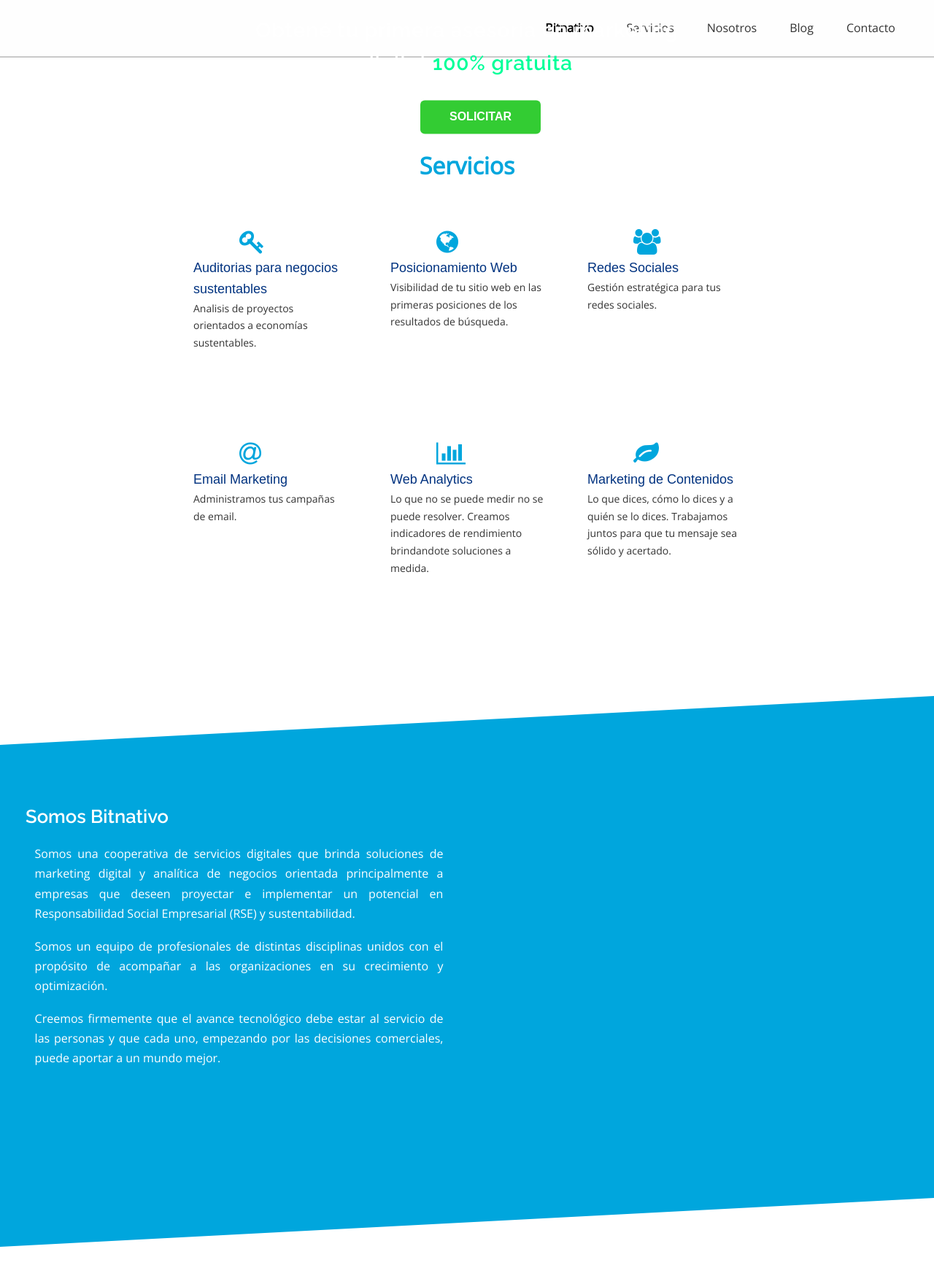
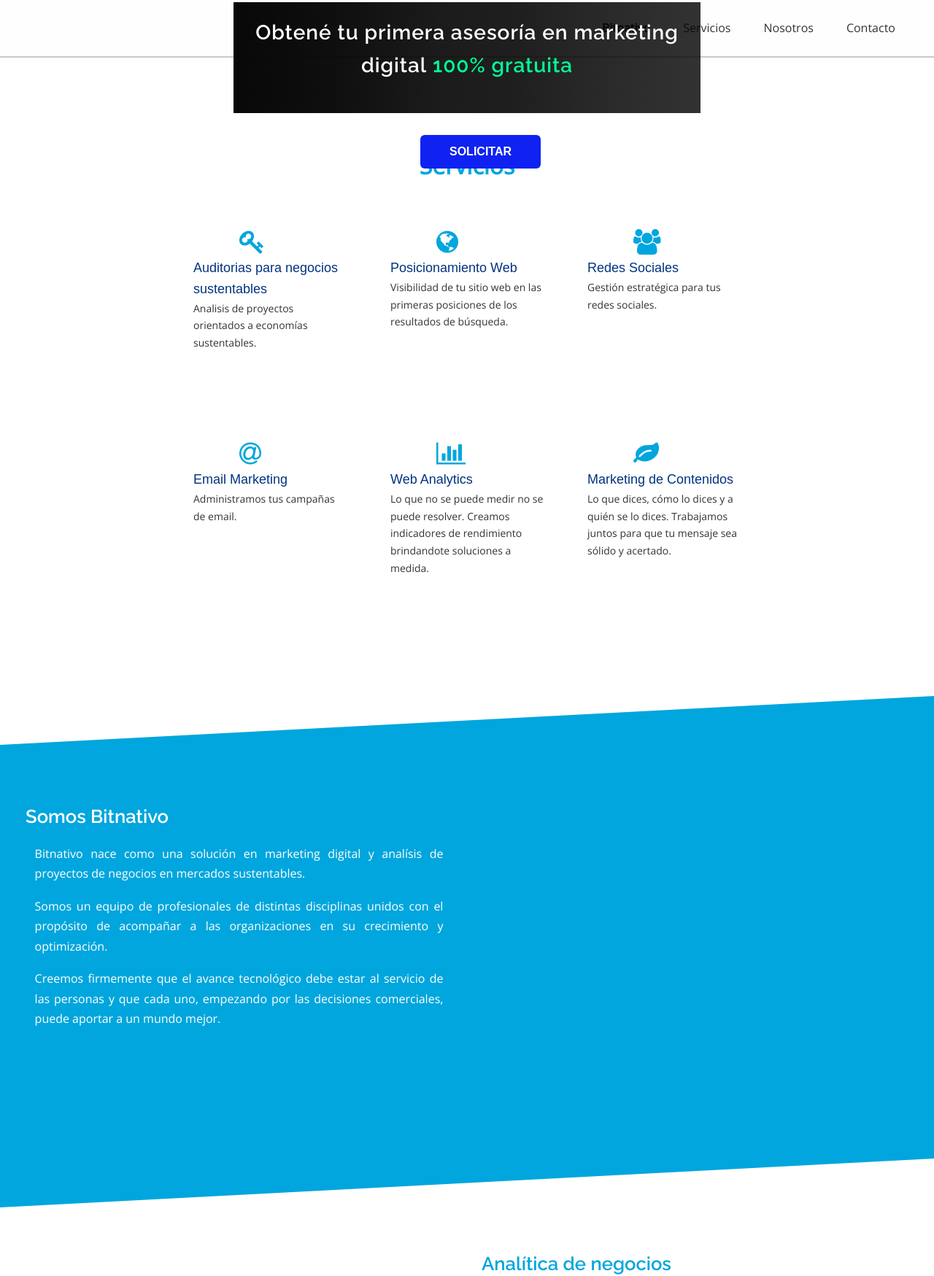
Before and after one commit to resourceldg/bitnatpro, a Django app: template templates/inicio.html in a window 1280 px wide. Shown: the top 1749 px of the page at 73% size. Run offline with Django 3.2, Linux system fonts and the light colour scheme; the template is opened without the code that fills it, so the values that code supplies are empty; some libraries are stand-ins or nearby versions.

Commit message:
Update inicio.html

```diff
--- a/templates/inicio.html
+++ b/templates/inicio.html
@@ -7,6 +7,7 @@
 <head>
   <meta charset="utf-8">
   <link rel="canonical" href="https://bitnativo.com">
+
   <meta name="viewport" content="width=device-width,minimum-scale=1,initial-scale=1">
   <title>Agencia de marketing digital | Bitnativo </title>
   <meta name="description" content= "Agencia de marketing digital y analítica de negocios online. Posicionamiento web. Gestión de redes sociales. Marketing de contenidos.">
@@ -58,13 +59,14 @@ h1 {
 	margin: 0 5px;
   color: #fff;
   text-align: center;
-}
+ }
 
 h2{
     margin: 0 5px;
     font-size:1.6rem;
     color:#00a6dd;
     text-align: left;
+    /*text-transform: uppercase;*/
   }
 
 h3 {
@@ -136,12 +138,14 @@ nav.navbar.navbar-default.navbar-fixed-top {
 }
 
 
-.center-pdf {/***/
+.center-pdf {
+
     position: absolute;
     top: 50%;
     left: 50%;
     transform: translate(-50%, -50%);
     -webkit-transform: translate(-50%, -50%);
+
 }
 
   .centrado{
@@ -968,12 +972,13 @@ a:focus {
 }
   .boton-cta {
     color: #fff;
-    background: #33cc33;
+    background: #0f22f2;
     font-size: 16px;
     font-weight: bold;
     padding: 10px 40px;
     border-radius: 6px;
     text-transform: uppercase;
+    margin-top:30px;
   }
 
   .boton-cta:active, .boton-cta:visited{
@@ -981,8 +986,9 @@ a:focus {
   }
 
   .boton-cta:hover{
-    background:#00ff99;
-    color: #fff;
+    background:#fff;
+    color: #0f22f2;
+    border:2px solid #0f22f2;
   }
 
   .elct{
@@ -1039,15 +1045,18 @@ color: #fff;
     color:#33cc33;
  }
 
-.pdf{
-    display:flex;
-    flex-direction:row;
-    flex-wrap:wrap;
-    justify-content:space-around;
-    align-items:center;
-    padding: 20px 0;
+
+.center-pdf{
+background: rgba(8,8,8,1);
+    background: -moz-linear-gradient(left, rgba(8,8,8,1) 0%, rgba(3,3,3,0.95) 24%, rgba(8,8,8,0.92) 44%, rgba(3,3,3,0.89) 60%, rgba(3,3,3,0.85) 77%, rgba(3,3,3,0.81) 100%);
+    background: -webkit-gradient(left top, right top, color-stop(0%, rgba(8,8,8,1)), color-stop(24%, rgba(3,3,3,0.95)), color-stop(44%, rgba(8,8,8,0.92)), color-stop(60%, rgba(3,3,3,0.89)), color-stop(77%, rgba(3,3,3,0.85)), color-stop(100%, rgba(3,3,3,0.81)));
+    background: -webkit-linear-gradient(left, rgba(8,8,8,1) 0%, rgba(3,3,3,0.95) 24%, rgba(8,8,8,0.92) 44%, rgba(3,3,3,0.89) 60%, rgba(3,3,3,0.85) 77%, rgba(3,3,3,0.81) 100%);
+    background: -o-linear-gradient(left, rgba(8,8,8,1) 0%, rgba(3,3,3,0.95) 24%, rgba(8,8,8,0.92) 44%, rgba(3,3,3,0.89) 60%, rgba(3,3,3,0.85) 77%, rgba(3,3,3,0.81) 100%);
+    background: -ms-linear-gradient(left, rgba(8,8,8,1) 0%, rgba(3,3,3,0.95) 24%, rgba(8,8,8,0.92) 44%, rgba(3,3,3,0.89) 60%, rgba(3,3,3,0.85) 77%, rgba(3,3,3,0.81) 100%);
+    background: linear-gradient(to right, rgba(8,8,8,1) 0%, rgba(3,3,3,0.95) 24%, rgba(8,8,8,0.92) 44%, rgba(3,3,3,0.89) 60%, rgba(3,3,3,0.85) 77%, rgba(3,3,3,0.81) 100%);
+    filter: progid:DXImageTransform.Microsoft.gradient( startColorstr='#080808', endColorstr='#030303', GradientType=1 );
+
     }
-
 
 .center-pdf span{
         color:#00ff99;
@@ -1080,6 +1089,7 @@ color: #fff;
      padding-bottom:10px;
      padding-left:10px;
      padding-right:10px;
+
     }
 
 
@@ -1192,16 +1202,17 @@ a{background-color:transparent;-webkit-text-decoration-skip:objects}a:active,a:h
 *{box-sizing:border-box}body{background:#fff;/**font-family:Source Sans Pro,-apple-system,BlinkMacSystemFont,Segoe UI,Roboto,sans-serif;**/
 min-width:100%;overflow-x:hidden;font-smooth:always;-webkit-font-smoothing:antialiased}body{line-height:1.6;letter-spacing:normal}
 
-h1{margin:0;padding:0;font-weight:400;letter-spacing:.06rem}a,a:active,a:visited{color:inherit}/**body{line-height:1.4}**/
+h1{margin:0;padding:20px;font-weight:400;letter-spacing:.06rem}a,a:active,a:visited{color:inherit}/**body{line-height:1.4}**/
 
 </style>
 </head>
 
+
  <body>
-{% load static %}
+
+ {% load static %}
  {% load zinnia %}
-
-<!--inicio amp analytics-->
+ <!--inicio amp analytics-->
 <amp-analytics type="googleanalytics">
 <script type="application/json">
 {
@@ -1233,8 +1244,7 @@ h1{margin:0;padding:0;font-weight:400;letter-spacing:.06rem}a,a:active,a:visited
                     <li><a class="page-scroll scroll logob" href="#inicio">Bitnativo</a></li> <!-- mm class="navbar-left-logo-->
                     <li><a class="page-scroll scroll" href="#servicios">Servicios</a></li>
                     <li><a class="page-scroll scroll" href="#nosotros">Nosotros</a></li>
-                    <li><a href="/blog/">Blog</a></li>
-		    <li><a href="/contact/">Contacto</a></li>
+                    <li><a href="/contact/">Contacto</a></li>
 <!--
                     <li><a href="/blog">Blog</a></li>
 -->
@@ -1243,22 +1253,16 @@ h1{margin:0;padding:0;font-weight:400;letter-spacing:.06rem}a,a:active,a:visited
         </div>
     </nav>
          <div class="carousel container2">
-                  <amp-img layout="responsive" src="/static/images/imagen5-1920x733-min-min.png" width="1920" height="733" alt="asesoria gratuita en marketing digital"></amp-img>
-                  <div class="center-pdf">
-                      <h1>Obtené tu primera asesoría en marketing digital<span class="fuerte"> 100% gratuita</span><br></h1>
-                      <p></p>
+                  <amp-img layout="responsive" src="/static/images/rse1-mi.png" width="5000" height="2813" alt="asesoria gratuita en marketing digital"></amp-img>
 
-                          <a class="boton-cta elct" href= "{% url 'asesoria-gratuita-en-marketing-digital' %}">Solicitar</a>
+                      <div class="center-pdf">
+                          <h1>Obtené tu primera asesoría en marketing digital<span class="fuerte"> 100% gratuita</span></h1><br>
+                          <a class="boton-cta elct" href= "{% url 'Ctalider_lp' %}">Solicitar</a>
 
-                  </div>
+                      </div>
           </div>
 
-          <div class="seccion-chica">
-            <div class="cent-hz-vt">
-          <h1>Obtené tu primera asesoría en marketing digital<span class="fuerte"> 100% gratuita</span><br></h1>
-        <br><a class="boton-cta" href= "{% url 'asesoria-gratuita-en-marketing-digital' %}"> Solicitar </a>
-          </div>
-      </div>
+
 </div>
 <!-- Portfolio -->
   <div class="portfolio" id="servicios"><!-- portfolio mm -->
@@ -1266,7 +1270,7 @@ h1{margin:0;padding:0;font-weight:400;letter-spacing:.06rem}a,a:active,a:visited
                      <div class="serv">
                          <div class="col">
                                  <div class="uno">
-                                    <div class="do"><a href= "{% url 'negocios-digitales' %}"><i class="fa fa-key"></i><br>Auditorias para negocios sustentables</a>
+                                    <div class="do"><a href= "{% url 'Negocio_lp' %}"><i class="fa fa-key"></i><br>Auditorias para negocios sustentables</a>
                                        <div class="tre"><p>Analisis de proyectos orientados a economías sustentables.
                                              </p>
 
@@ -1274,13 +1278,13 @@ h1{margin:0;padding:0;font-weight:400;letter-spacing:.06rem}a,a:active,a:visited
                                     </div>
                                  </div>
                                  <div class="uno">
-                                     <div class="do"><a href= "{% url 'posicionamiento-web' %}"><i class="fa fa-globe"></i><br> Posicionamiento Web</a>
+                                     <div class="do"><a href= "{% url 'Posicionamiento_lp' %}"><i class="fa fa-globe"></i><br> Posicionamiento Web</a>
                                          <div class="tre"><p>Visibilidad de tu sitio web en las primeras posiciones de los resultados de búsqueda.</p>
                                         </div>
                                     </div>
                                  </div>
                                 <div class="uno">
-                                     <div class="do"><a href= "{% url 'ventas-en-redes-sociales' %}"><i class="fa fa-users"></i><br> Redes Sociales</a>
+                                     <div class="do"><a href= "{% url 'Social_lp' %}"><i class="fa fa-users"></i><br> Redes Sociales</a>
                                          <div class="tre"><p>Gestión estratégica para tus redes sociales.</p>
                                         </div>
                                     </div>
@@ -1289,7 +1293,7 @@ h1{margin:0;padding:0;font-weight:400;letter-spacing:.06rem}a,a:active,a:visited
 
                          <div class="col">
                                  <div class="uno">
-                                    <div class="do"><a href= "{% url 'email-marketing' %}"><i class="fa fa-at"></i><br> Email Marketing</a>
+                                    <div class="do"><a href= "{% url 'Emailmkt_lp' %}"><i class="fa fa-at"></i><br> Email Marketing</a>
                                              <div class="tre"><p>Administramos tus campañas de email.</p>
                                              </div>
                                     </div>
@@ -1297,14 +1301,14 @@ h1{margin:0;padding:0;font-weight:400;letter-spacing:.06rem}a,a:active,a:visited
                                  </div>
 
                                  <div class="uno">
-                                     <div class="do"><a href= "{% url 'analitica-web' %}"><i class="fa fa-bar-chart"></i><br> Web Analytics</a>
+                                     <div class="do"><a href= "{% url 'Analytics_lp' %}"><i class="fa fa-bar-chart"></i><br> Web Analytics</a>
                                              <div class="tre"><p>Lo que no se puede medir no se puede
                                              resolver. Creamos indicadores de rendimiento brindandote soluciones a medida.</p>
                                              </div>
                                     </div>
                                 </div>
                                  <div class="uno">
-                                     <div class="do"><a href= "{% url 'marketing-de-contenidos' %}"><i class="fa fa-leaf"></i><br> Marketing de Contenidos</a>
+                                     <div class="do"><a href= "{% url 'Contenido_lp' %}"><i class="fa fa-leaf"></i><br> Marketing de Contenidos</a>
                                              <div class="tre"><p> Lo que dices, cómo lo dices y a quién se lo dices.
                                              Trabajamos juntos para que tu mensaje sea sólido y acertado.</p>
                                              </div>
@@ -1324,8 +1328,7 @@ h1{margin:0;padding:0;font-weight:400;letter-spacing:.06rem}a,a:active,a:visited
 
                 <div class="col-md-6 about-left">
                               <h2>Somos Bitnativo</h2>
-<p>Somos una cooperativa de servicios digitales que brinda soluciones de marketing digital y analítica de negocios orientada principalmente a empresas que deseen proyectar e implementar un potencial en Responsabilidad Social Empresarial (RSE) y sustentabilidad.
-	</p><p>Somos un equipo de profesionales de distintas disciplinas unidos con el propósito de  acompañar a las organizaciones en su crecimiento y optimización.</p>
+<p>Bitnativo nace como una solución en marketing digital y analísis de proyectos de negocios en mercados sustentables.</p><p>Somos un equipo de profesionales de distintas disciplinas unidos con el propósito de  acompañar a las organizaciones en su crecimiento y optimización.</p>
 <p>Creemos firmemente que el avance tecnológico debe estar al servicio de las personas y que cada uno, empezando por las decisiones comerciales, puede aportar a un mundo mejor.</p>
                 </div>
                 <div data-aos="flip-right" class="col-md-6 about-right">
@@ -1355,7 +1358,14 @@ h1{margin:0;padding:0;font-weight:400;letter-spacing:.06rem}a,a:active,a:visited
                       </ul>
 <br><br>
   <h4>Brindamos servicios óptimos para soluciones integrales.</h4>
-                      <a class="boton-cta" href= "{% url 'negocios-digitales' %}">¡Lo quiero!</a>
+                      <a class="boton-cta" href= "{% url 'Negocio_lp' %}">¡Lo quiero!</a>
+
+
+
+<!--
+    <p>Posicionamiento SEO y SEM, Social Media Strategist, Community Manager,
+       marketing de contenidos, herramientas de monitoreo y escucha social,
+       gestión de eventos corporativos, analítica organizacional.-->
 
   </div>
 
@@ -1378,6 +1388,35 @@ h1{margin:0;padding:0;font-weight:400;letter-spacing:.06rem}a,a:active,a:visited
 <div class="masc-oblicua"><div class="masc-oblicua" style="background: rgb(84, 85, 99) none repeat scroll 0% 0%;"><amp-img class="opac" src="/static/images/socialn.png" width ="527" height="202" layout="responsive" alt="Análisis de negocios sustentables"> </amp-img></div>
 <div class="container1">
 <div class="micro titulo-z" id="micro">
+<!--
+    <div class="micro1" id="micro1">
+
+
+	<div data-aos="flip-right" class="col-md-6 about-right"></div>
+			<amp-img src="/static/images/crecer-min.jpg" width ="760" height="400" layout="responsive" alt="Marketing para crecer"> </amp-img>
+	</div>
+
+
+	<div class="col-md-6 about-left">
+<p>Diseñamos auditorías con indicadores
+		personalizados que te brindarán información valiosa para tus próximas decisiones de negocio.<br></p>
+
+	</div>
+	<div class="clearfix"></div>
+    </div>
+
+
+    <div class="micro2" id="micro2">
+	<div data-aos="flip-right" class="col-md-6 about-right">
+    	</div>
+    	<div class="col-md-6 about-left" id="pyme1">
+
+	</div>
+
+	<div class="clearfix"></div>
+    </div>
+-->
+
 
     <div class="micro3" id="micro3">
 	<div data-aos="flip-right" class="col-md-6">
@@ -1388,7 +1427,7 @@ h1{margin:0;padding:0;font-weight:400;letter-spacing:.06rem}a,a:active,a:visited
 		 <br>
 		 <p>Si la autogestión no es lo tuyo: Brindamos un servicio integral y alineado con tu Estrategia
 		  de marketing para la <span class="fuerte">gestión de redes sociales</span> con informes detallados para un seguimiento adecuado.</p>
-		<div class=""> <a class="boton2" href= "{% url 'ventas-en-redes-sociales' %}">Asesor para mis redes</a></div>
+		<div class=""> <a class="boton2" href= "{% url 'Social_lp' %}">Asesor para mis redes</a></div>
 	</div>
 	<div class="col-md-6 about-left">
 	</div>
@@ -1411,8 +1450,8 @@ h1{margin:0;padding:0;font-weight:400;letter-spacing:.06rem}a,a:active,a:visited
 	</div>
 	<div class="col-md-6 about-left">
                   <h2>Posicionamiento en buscadores</h2>
-			<span class="fuerte"><p>Estrategias SEO para que tus clientes habituales y potenciales te encuentran en Google.</p></span>
-        <div> <a class="boton-cta" href= "{% url 'posicionamiento-web' %}">Comenzar</a></div>
+			<span class="fuerte"><p>Estrategías SEO para que tus clientes habituales y potenciales te encuentran en Google.</p></span>
+        <div> <a class="boton-cta" href= "{% url 'Posicionamiento_lp' %}">Comenzar</a></div>
 
 		</div>
     </div>
@@ -1422,13 +1461,13 @@ h1{margin:0;padding:0;font-weight:400;letter-spacing:.06rem}a,a:active,a:visited
 	</div>
 	<div class="col-md-6 about-left">
   <br><br>
-	         <h2>Analítica Digital</h2>
+	         <h2>Analitica Digital</h2>
 		<ul>
-            <li>Mejorá las conversiones de tu web</li>
-            <li>Conectá con tu verdadera audiencia</li>
+            <li>Mejora y evalua las conversiones de tu web</li>
+            <li>Conecta con tu verdadera audiencia</li>
             <li>Optimizá tu estrategia en internet</li>
     </ul>
-		<div> <a class="boton-cta" href= "{% url 'analitica-web' %}">Comenzar</a></div>
+		<div> <a class="boton-cta" href= "{% url 'Analytics_lp' %}">Comenzar</a></div>
 	</div>
 	</div>
 
```
